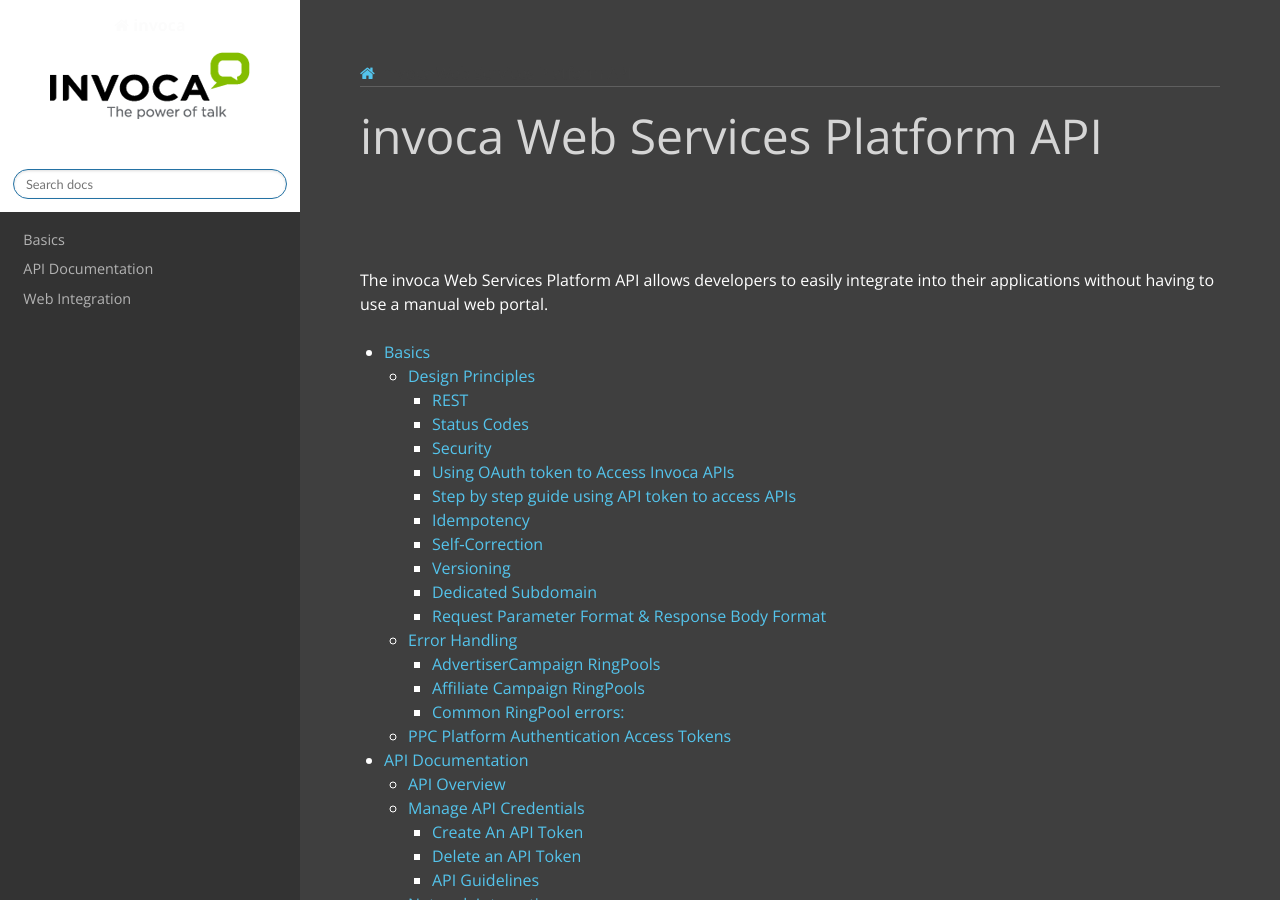
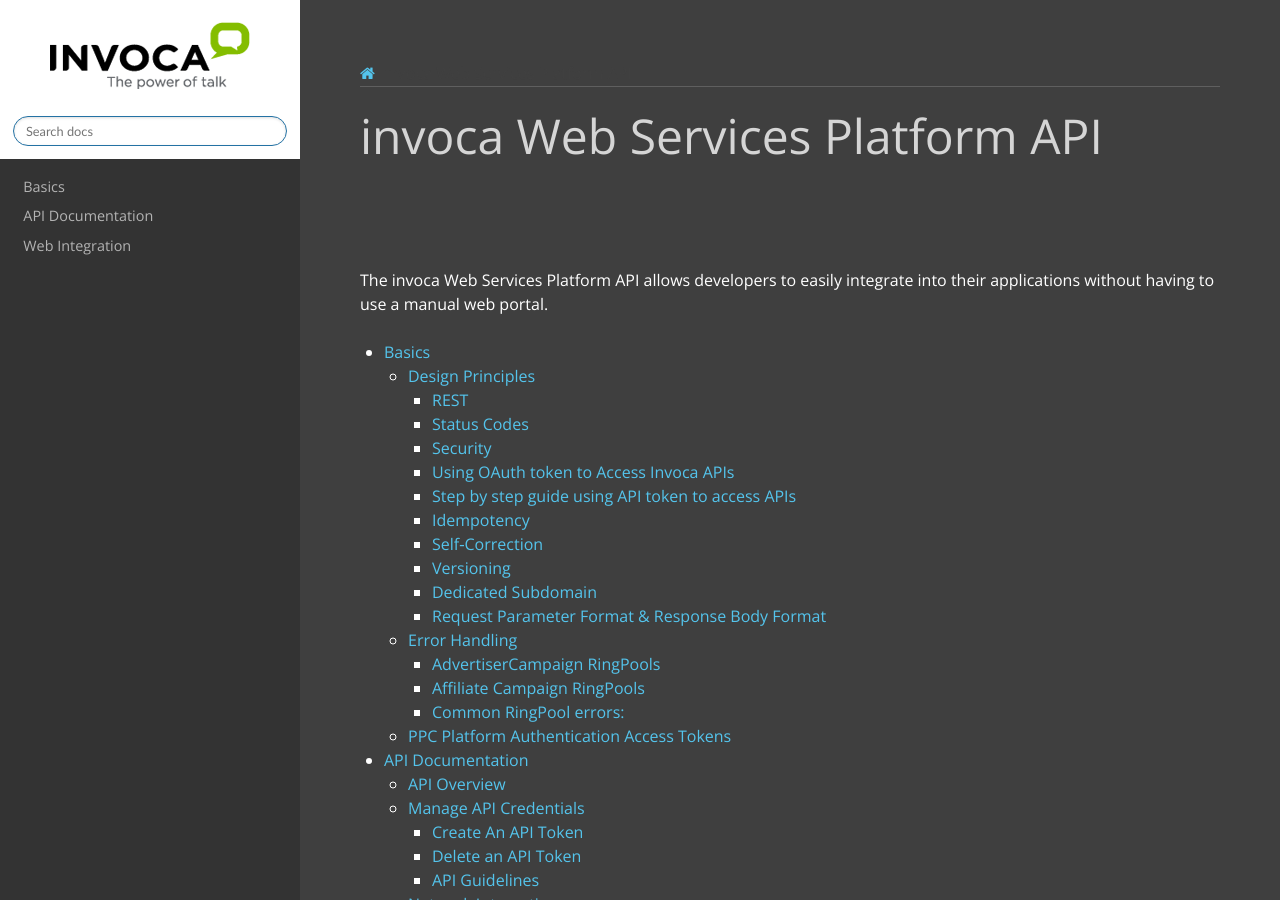
Before and after one commit to naellis89/documentation, a Sphinx documentation site: the page built from source/index.rst, in a window 1280 px wide and 900 px high. Built offline with Sphinx 7.4.7 and the Read the Docs theme 2.0.0, drawn with Linux system fonts in a browser that asks for light colours; nearby versions of some CDN libraries; library files that are not in the unit come from our copies.

Commit message:
Fix padding around logo

```diff
--- a/source/conf.py
+++ b/source/conf.py
@@ -128,7 +128,7 @@
 # Theme options are theme-specific and customize the look and feel of a theme
 # further.  For a list of options available for each theme, see the
 # documentation.
-html_theme_options = {"nosidebar": "true"}
+html_theme_options = {"nosidebar": True, "display_version": False, "logo_only": True}
 
 # Add any paths that contain custom themes here, relative to this directory.
 #html_theme_path = []
```
Also changed, not shown: 1 other file.
